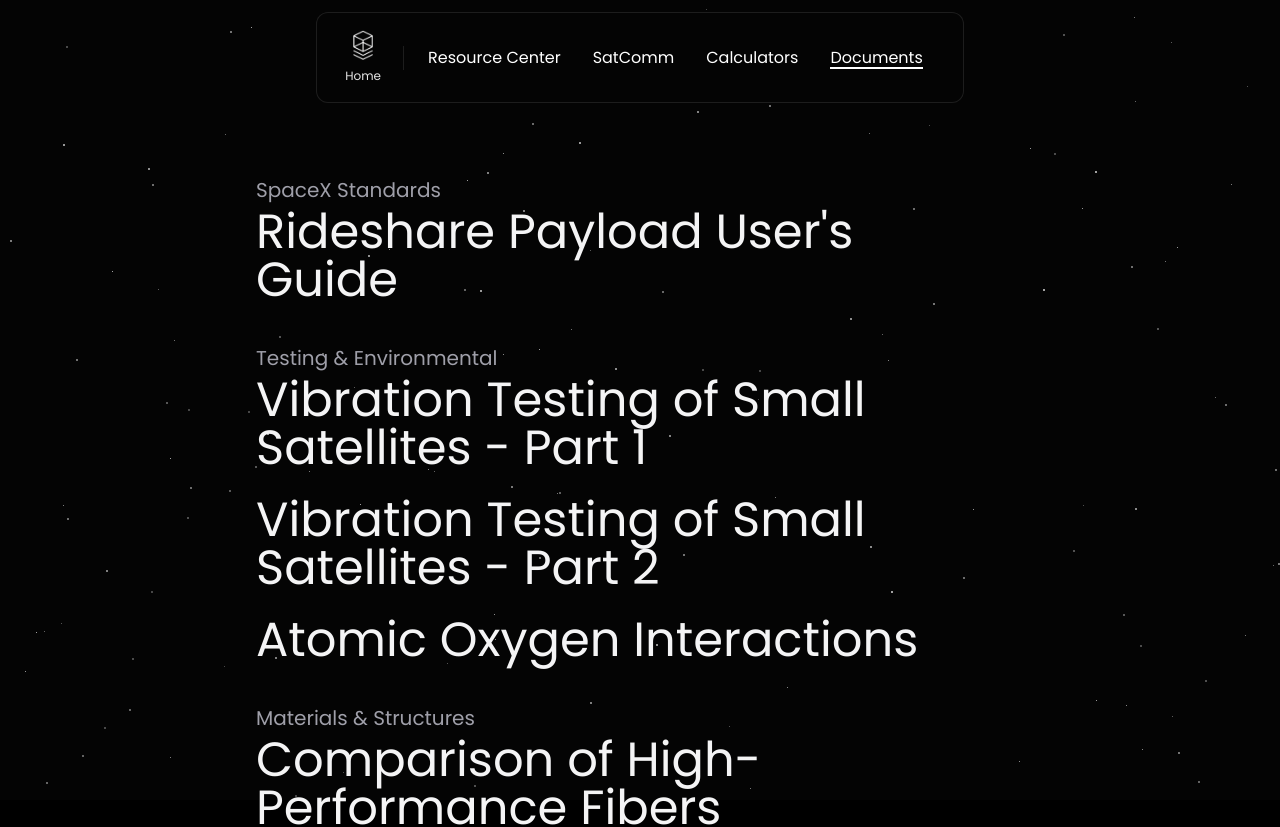
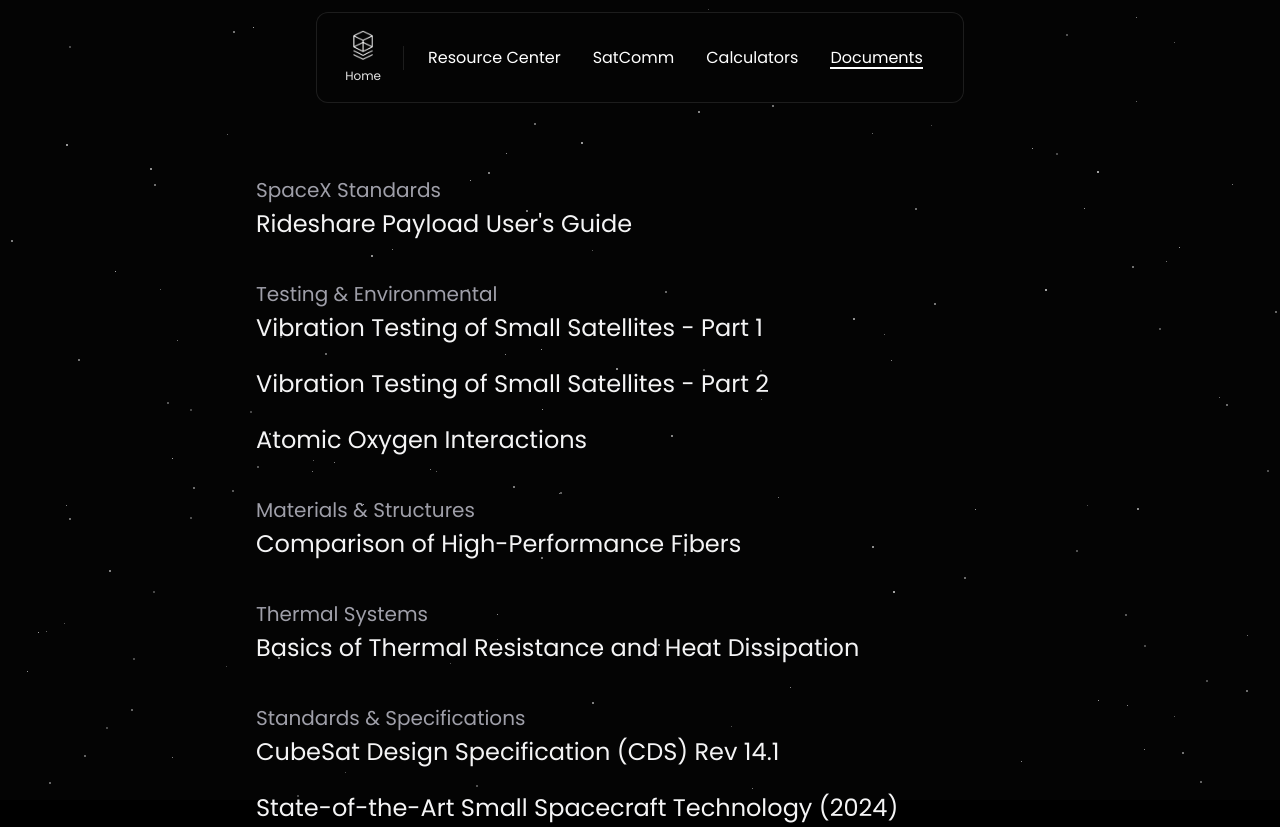
Before and after one commit to CubeSource/website-resources, a Next.js app in the folder resources/: page /resources in a window 1280 px wide. Shown: the top 827 px of the page. Built offline with nearby package versions, Linux system fonts and the light colour scheme.

Commit message:
adjusted link sizes

```diff
--- a/resources/app/calculators/page.tsx
+++ b/resources/app/calculators/page.tsx
@@ -50,7 +50,7 @@
                     >
                       <div className="flex items-center gap-3">
                         <span
-                          className={`${vt323.className} inline-block text-3xl text-zinc-100 transition-colors duration-300 ease-out group-hover:text-zinc-200 sm:text-5xl${
+                          className={`${vt323.className} inline-block text-lg text-zinc-100 transition-colors duration-300 ease-out group-hover:text-zinc-200 sm:text-2xl${
                             openRoute === item.route ? " text-zinc-200" : ""
                           }`}
                         >
--- a/resources/app/resources/page.tsx
+++ b/resources/app/resources/page.tsx
@@ -49,7 +49,7 @@
                     >
                       <div className="flex items-center gap-3">
                         <span
-                          className={`${vt323.className} inline-block text-3xl text-zinc-100 transition-colors duration-300 ease-out group-hover:text-zinc-200 sm:text-5xl${
+                          className={`${vt323.className} inline-block text-lg text-zinc-100 transition-colors duration-300 ease-out group-hover:text-zinc-200 sm:text-2xl${
                             openUrl === item.url ? " text-zinc-200" : ""
                           }`}
                         >
```
